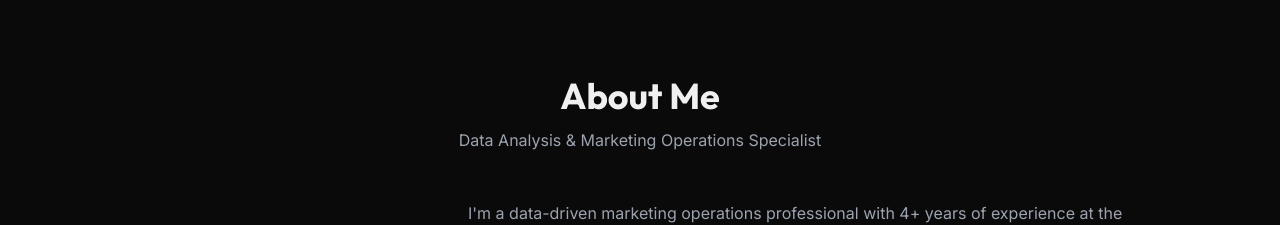
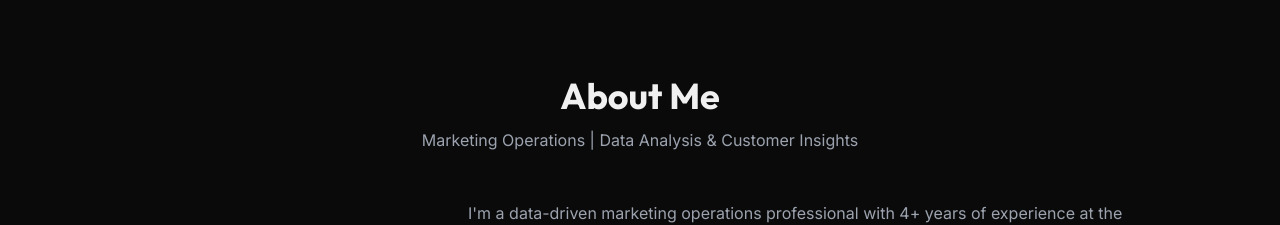
Before and after one commit to Dewerdew/mookiek, a Next.js app: page / in a window 1280 px wide. Shown: the part 820-1045 px from the top of the page. Built offline with nearby package versions, Linux system fonts and the light colour scheme; grey boxes are pictures that could not be loaded.

Commit message:
update bio

```diff
--- a/data/portfolio.js
+++ b/data/portfolio.js
@@ -79,7 +79,7 @@ export const servicesSection = {
 // ============================================================
 export const aboutMe = {
   title: "About Me",
-  subtitle: "Data Analysis & Marketing Operations Specialist",
+  subtitle: "Marketing Operations | Data Analysis & Customer Insights",
   bio: "I'm a data-driven marketing operations professional with 4+ years of experience at the intersection of analytics, coordination, and strategic planning. I specialize in turning operational data, customer feedback, and survey insights into clear, actionable recommendations that drive business growth.\n\nCurrently working as an Administration & Coordinator in the Marketing Division at GMO-Z.com NetDesign, I plan and coordinate marketing activities from concept to launch, analyze customer feedback to improve point exchange systems, and consolidate survey data to identify pain points. I bridge the gap between marketing and technical teams, translating insights into practical solutions.\n\nPreviously at Haupcar Co., Ltd., I managed vehicle operations, resolved system issues, and improved key management processes. I hold a Bachelor of Business Administration in Airline Business from Suan Sunandha Rajabhat University's International College.\n\nI'm seeking to transition into a specialized data and analytics role, contributing to insight-driven decision-making and operational efficiency.",
   profileImage: "/mook.png",                     // ← ใส่รูป About เช่น "/about-photo.jpg" (วางใน public/)
 };
```
